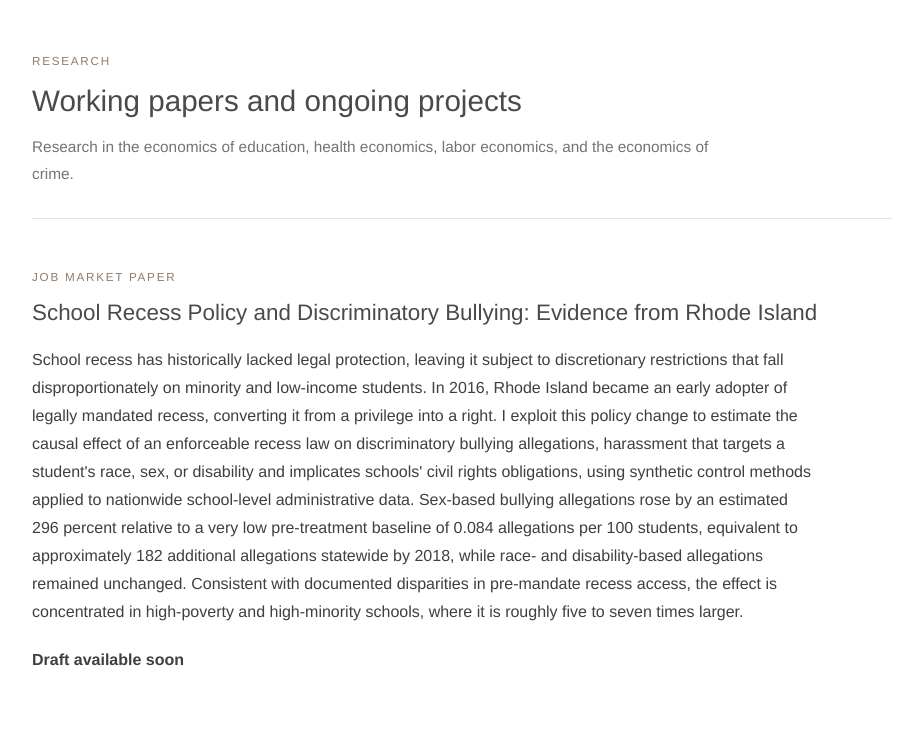
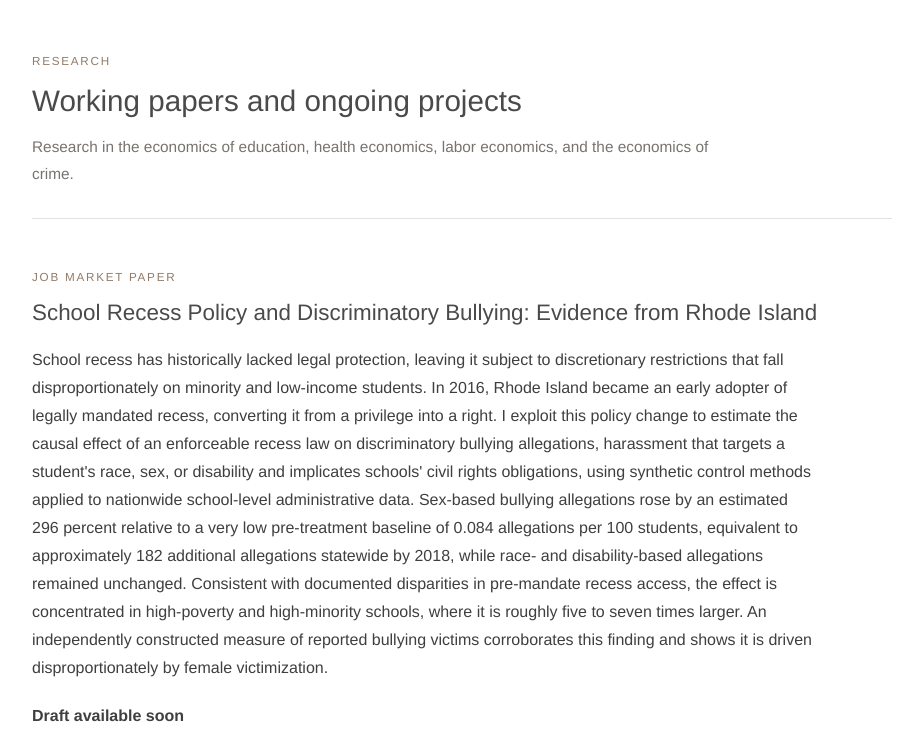
Before and after one commit to neivafortes/neivafortes.github.io, a plain HTML site: page research.html in a window 1280 px wide. Shown: the part 151-880 px from the top of the page, without its empty margins (178-1101 px from the left). Drawn offline with Linux system fonts and the light colour scheme.

Commit message:
Update job market paper abstract

```diff
--- a/research.html
+++ b/research.html
@@ -14,7 +14,7 @@
     <section class="page-intro page-width"><p class="eyebrow">Research</p><h1>Working papers and ongoing projects</h1><p>Research in the economics of education, health economics, labor economics, and the economics of crime.</p></section>
     <section class="research-list page-width">
       <article class="paper featured-paper jmp-paper">
-        <div class="paper-copy"><div class="paper-label">Job market paper</div><h2>School Recess Policy and Discriminatory Bullying: Evidence from Rhode Island</h2><p>School recess has historically lacked legal protection, leaving it subject to discretionary restrictions that fall disproportionately on minority and low-income students. In 2016, Rhode Island became an early adopter of legally mandated recess, converting it from a privilege into a right. I exploit this policy change to estimate the causal effect of an enforceable recess law on discriminatory bullying allegations, harassment that targets a student's race, sex, or disability and implicates schools' civil rights obligations, using synthetic control methods applied to nationwide school-level administrative data. Sex-based bullying allegations rose by an estimated 296 percent relative to a very low pre-treatment baseline of 0.084 allegations per 100 students, equivalent to approximately 182 additional allegations statewide by 2018, while race- and disability-based allegations remained unchanged. Consistent with documented disparities in pre-mandate recess access, the effect is concentrated in high-poverty and high-minority schools, where it is roughly five to seven times larger.</p><p class="paper-status">Draft available soon</p></div>
+        <div class="paper-copy"><div class="paper-label">Job market paper</div><h2>School Recess Policy and Discriminatory Bullying: Evidence from Rhode Island</h2><p>School recess has historically lacked legal protection, leaving it subject to discretionary restrictions that fall disproportionately on minority and low-income students. In 2016, Rhode Island became an early adopter of legally mandated recess, converting it from a privilege into a right. I exploit this policy change to estimate the causal effect of an enforceable recess law on discriminatory bullying allegations, harassment that targets a student's race, sex, or disability and implicates schools' civil rights obligations, using synthetic control methods applied to nationwide school-level administrative data. Sex-based bullying allegations rose by an estimated 296 percent relative to a very low pre-treatment baseline of 0.084 allegations per 100 students, equivalent to approximately 182 additional allegations statewide by 2018, while race- and disability-based allegations remained unchanged. Consistent with documented disparities in pre-mandate recess access, the effect is concentrated in high-poverty and high-minority schools, where it is roughly five to seven times larger. An independently constructed measure of reported bullying victims corroborates this finding and shows it is driven disproportionately by female victimization.</p><p class="paper-status">Draft available soon</p></div>
         <figure class="research-figure"><a href="assets/jmp-recess-figure.png" target="_blank" rel="noreferrer"><img src="assets/jmp-recess-figure.png" alt="Trends and placebo-inference estimates for Rhode Island's recess law and sex-based discriminatory bullying"></a><figcaption>Rhode Island and synthetic-control estimates of sex-based discriminatory bullying. Select the figure to enlarge.</figcaption></figure>
       </article>
       <article class="paper featured-paper">
```
